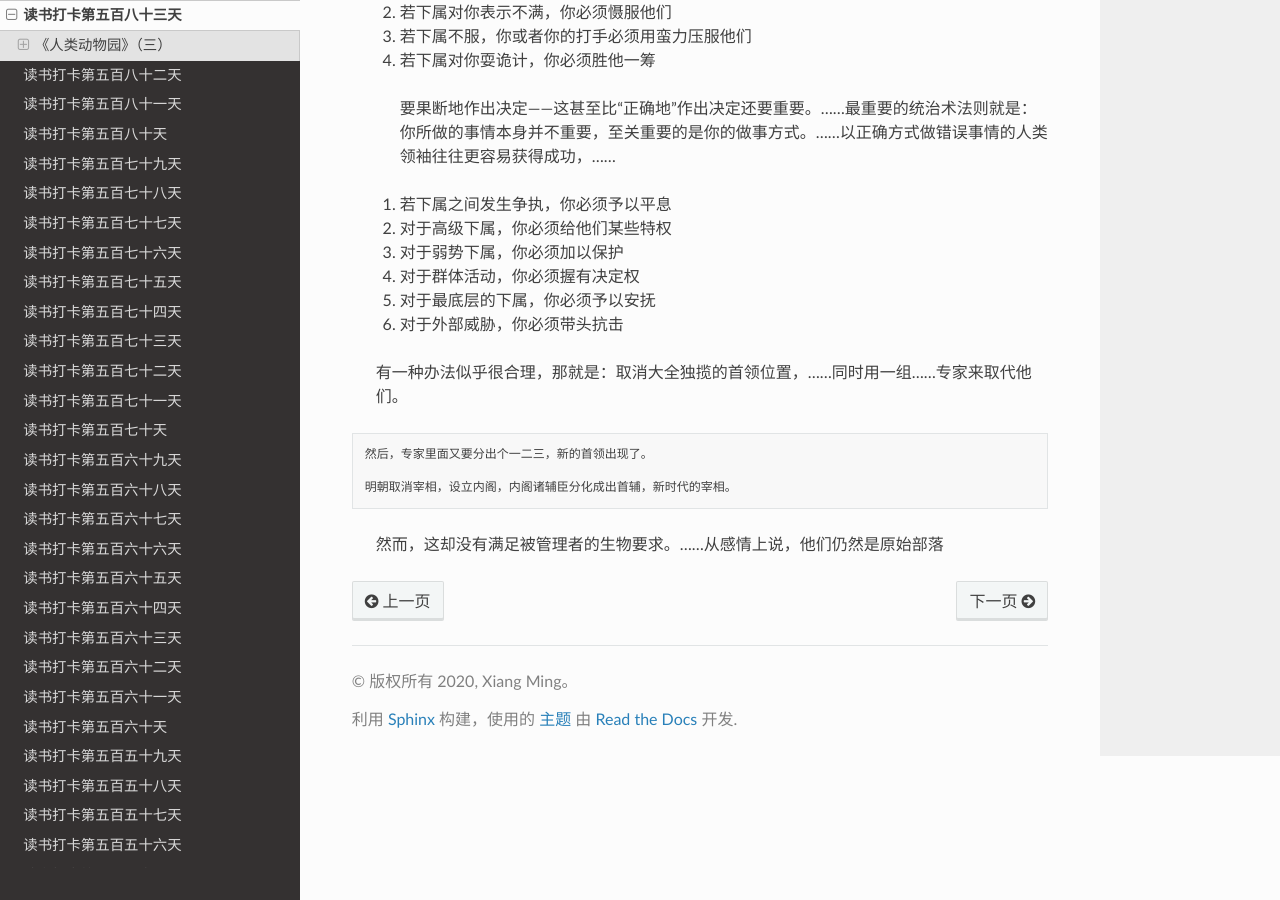
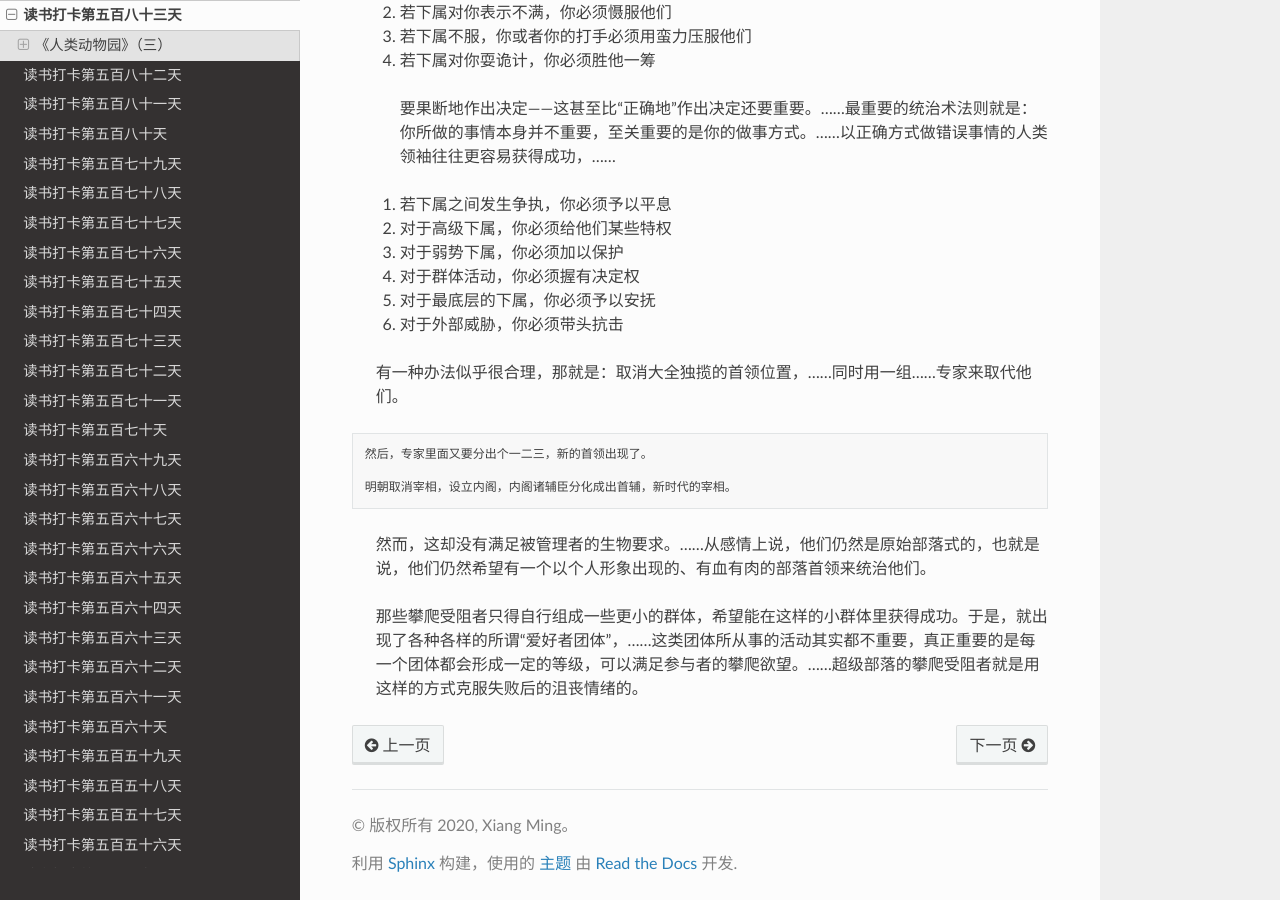
Before and after one commit to xiangming1975/reading, a Sphinx documentation site: the page built from source/2022-05-12.md, in a window 1280 px wide and 900 px high, scrolled down 543 px. Built offline with Sphinx 7.4.7 and the Read the Docs theme 2.0.0, drawn with Linux system fonts in a browser that asks for light colours.

Commit message:
自动提交时间: 2022-05-17T22:01:31,266102603+08:00

````diff
--- a/source/2022-05-12.md
+++ b/source/2022-05-12.md
@@ -27,4 +27,8 @@
 
 明朝取消宰相，设立内阁，内阁诸辅臣分化成出首辅，新时代的宰相。
 ```
-> 然而，这却没有满足被管理者的生物要求。……从感情上说，他们仍然是原始部落
+> 然而，这却没有满足被管理者的生物要求。……从感情上说，他们仍然是原始部落式的，也就是说，他们仍然希望有一个以个人形象出现的、有血有肉的部落首领来统治他们。
+
+> 那些攀爬受阻者只得自行组成一些更小的群体，希望能在这样的小群体里获得成功。于是，就出现了各种各样的所谓“爱好者团体”，……这类团体所从事的活动其实都不重要，真正重要的是每一个团体都会形成一定的等级，可以满足参与者的攀爬欲望。……超级部落的攀爬受阻者就是用这样的方式克服失败后的沮丧情绪的。
+
+>
````
